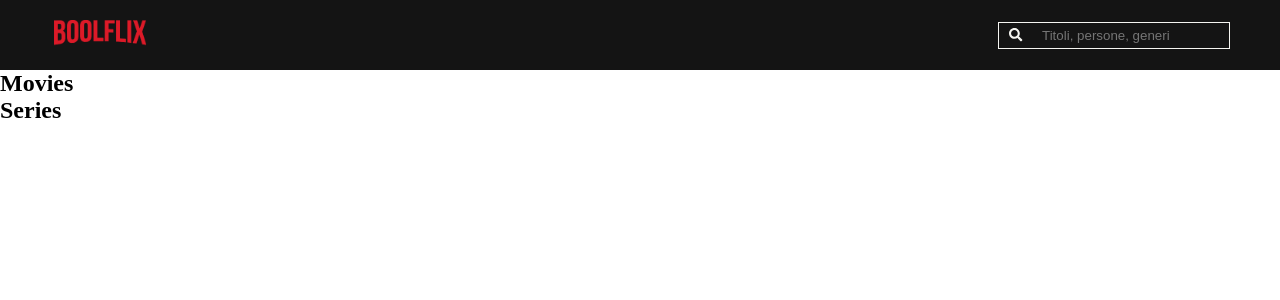
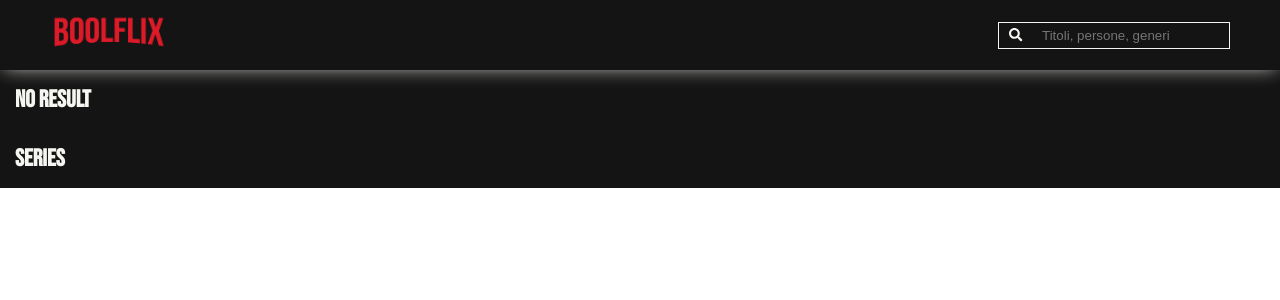
Before and after one commit to SamSepiool/vue-boolflix, a Vue app: page / in a window 1280 px wide. Shown: the top 300 px of the page. Built offline with nearby package versions, Linux system fonts and the light colour scheme.

Commit message:
add Card style

```diff
--- a/src/App.vue
+++ b/src/App.vue
@@ -1,8 +1,11 @@
 <template>
   <div id="app">
     <Header @passInput="getQuery"/>
-    <Films :movies='movies'/>
-    <Series :tvSeries='tvSeries'/>
+
+    <main>
+      <Films :movies='movies'/>
+      <Series :tvSeries='tvSeries'/>
+    </main>
   </div>
 </template>
 
--- a/src/assets/style/common.scss
+++ b/src/assets/style/common.scss
@@ -1,4 +1,9 @@
+// GOOGLE FONTS
+@import url('https://fonts.googleapis.com/css2?family=Bebas+Neue&display=swap');
+// VARIABLES
 @import "./variables.scss";
+
+
 
 // RESET/GENERAL
 
@@ -8,7 +13,24 @@
     box-sizing: border-box;
 }
 
+body{
+    font-family: 'Bebas Neue', cursive;
+}
+
 ul{
-    list-style:none;
+    list-style: none;
+    display: flex;
+    flex-wrap: nowrap;
+}
+
+strong{
+    color: $primaryBlack;
 
 }
+
+.wrapper{
+    overflow-x: scroll;
+    background-color: $primaryBlack;
+    -webkit-overflow-scrolling:touch;
+
+}
--- a/src/assets/style/variables.scss
+++ b/src/assets/style/variables.scss
@@ -1,3 +1,6 @@
 // COLORS
 $primaryBlack: #141414;
+$primaryGray: #3a4749;
 $primaryWhite: #f5f5f1;
+$primaryBlue: #131834;
+$starGold: #D4AF37;
--- a/src/components/Card.vue
+++ b/src/components/Card.vue
@@ -1,21 +1,22 @@
 <template>
-    <div class="card">
-        <img v-if="api.poster_path != null " :src="`https://image.tmdb.org/t/p/w342/${api.poster_path || api.poster_path}`" alt="">
-
+    <div class="card" v-if='api.poster_path != null'>
+        <div class="poster">
+            <img :src="`https://image.tmdb.org/t/p/w342/${api.poster_path}`" alt="">
+        </div>
 
         <ul class="info">
-            <li>Title: {{api.title || api.name}}</li>
+            <li> <strong>Title:</strong> {{api.title || api.name}}</li>
 
-            <li>Original title: {{api.original_title || api.original_name}}</li>
+            <li v-if="api.original_title !== api.title || api.original_name !== api.name"><strong>Original title:</strong> {{api.original_title || api.original_name}}</li>
 
-            <li>Original language: <lang-flag :iso="api.original_language || api.original_language" :squared="false"/></li>
+            <li><strong>Original language:</strong> <lang-flag :iso="api.original_language" :squared="false"/></li>
 
-            <li>Vote:
-                <font-awesome-icon v-for="(solid, index) in starsVote(api)" :key="index"   :icon='starSolid'/>
+            <li> <strong>Vote:</strong>
+                <font-awesome-icon class="star_solid" v-for="(solid, index) in starsVote(api)" :key="index"   :icon='starSolid'/>
                 <font-awesome-icon v-for="(empty, index) in (5 - starsVote(api))" :key="`other`+index"   :icon='starEmpty'/>
             </li>
 
-            <li v-if="api.overview || api.overview != '' " >Overview: <p>{{api.overview || api.overview}}</p></li>
+            <li v-if="api.overview != '' " ><strong>Overview:</strong><p>{{api.overview}}</p></li>
 
         </ul>
     </div>
@@ -56,6 +57,60 @@ export default {
 </script>
 
 
-<style>
+<style lang='scss' scoped>
+@import '../assets/style/variables.scss';
+
+
+.card{
+    background-color: $primaryGray;
+    max-height:31.25rem;
+    margin: 1rem;
+    display: flex;
+    overflow: hidden;
+    position: relative;
+
+
+    .poster{
+        object-fit: cover;
+        transition: .8s ease-out;
+    }
+
+    &:hover{
+        cursor:pointer;
+        box-shadow: inset 0px 2px 5px 1px $primaryBlue;
+    }
+
+    &:hover .poster{
+        opacity:0;
+        transform: rotatey(180deg);
+    }
+
+    .info{
+    opacity:0;
+    padding: .625rem;
+    display: flex;
+    flex-direction: column;
+    position: absolute;
+
+        li{
+            margin: .3125rem 0;
+        }
+        p{
+            margin: 1rem 0;
+        }
+        .star_solid{
+            color: $starGold;
+        }
+    }
+
+    &:hover .info{
+        opacity:1;
+        transition: 1s;
+    }
+
+}
+
+
+
 
 </style>
--- a/src/components/Films.vue
+++ b/src/components/Films.vue
@@ -1,14 +1,17 @@
 <template>
+    <section class="films">
+        <h2 v-if='movies.length == 0'>No result</h2>
+        <h2 v-if='movies.length != 0'>Movies</h2>
 
         <div class="wrapper">
-        <h2>Movies</h2>
+
             <ul>
                 <li v-for="(movie, index) in movies" :key="index">
                     <Card :api="movie"/>
                 </li>
             </ul>
         </div>
-
+    </section>
 </template>
 
 <script>
@@ -28,6 +31,20 @@ export default {
 
 </script>
 
-<style>
+<style lang='scss' scoped>
+@import '../assets/style/variables.scss';
+
+
+.films{
+    background-color: $primaryBlack;
+    color: $primaryWhite;
+    padding-top: 4.375rem;
+
+    h2{
+    padding: .9375rem;
+
+    }
+
+}
 
 </style>
--- a/src/components/Header.vue
+++ b/src/components/Header.vue
@@ -1,14 +1,20 @@
 <template>
   <header>
+
     <div class="logo">
         <img src="../assets/img/logo.png" alt="" />
     </div>
-    <div class="input_box">
+
+
+  <div class="input_box ">
       <button @click="$emit('passInput', searchInput)">
           <font-awesome-icon   :icon='search'/>
       </button>
       <input placeholder="Titoli, persone, generi" type="text" v-model="searchInput" />
   </div>
+
+
+
   </header>
 </template>
 
@@ -34,6 +40,7 @@ export default {
 <style lang='scss' scoped>
 @import '../assets/style/variables.scss';
 
+
 header {
     display: flex;
     align-items: center;
@@ -41,17 +48,26 @@ header {
     padding: 1.875rem 3.125rem;
     background-color: $primaryBlack;
     max-height: 4.375rem;
+    position: fixed;
+    z-index: 10;
+    width: 100%;
+    box-shadow:  0px 0px 20px -4px $primaryWhite;
+
+
 
     .logo{
-        max-width: 6.25rem;
+      width: 10%;
+
 
         img{
-            width:100%
+          width:100%;
+
         }
     }
 
     .input_box{
       border: 1px solid $primaryWhite;
+      display: flex;
 
       input,
       button{
--- a/src/components/Series.vue
+++ b/src/components/Series.vue
@@ -1,14 +1,15 @@
 <template>
+    <section class="series">
+        <h2>Series</h2>
+        <div class="wrapper">
 
-    <div class="wrapper">
-        <h2>Series</h2>
             <ul>
                 <li v-for="(serie, index) in tvSeries" :key="index">
                     <Card :api="serie"/>
                 </li>
             </ul>
         </div>
-
+    </section>
 </template>
 
 <script>
@@ -27,6 +28,18 @@ export default {
 </script>
 
 <style lang='scss' scoped>
+@import '../assets/style/variables.scss';
+
+.series{
+    background-color: $primaryBlack;
+    color: $primaryWhite;
+
+
+    h2{
+    padding: .9375rem;
+    }
+
+}
 
 
 </style>
```
Lines whose indentation alone changed are shown as unchanged.
